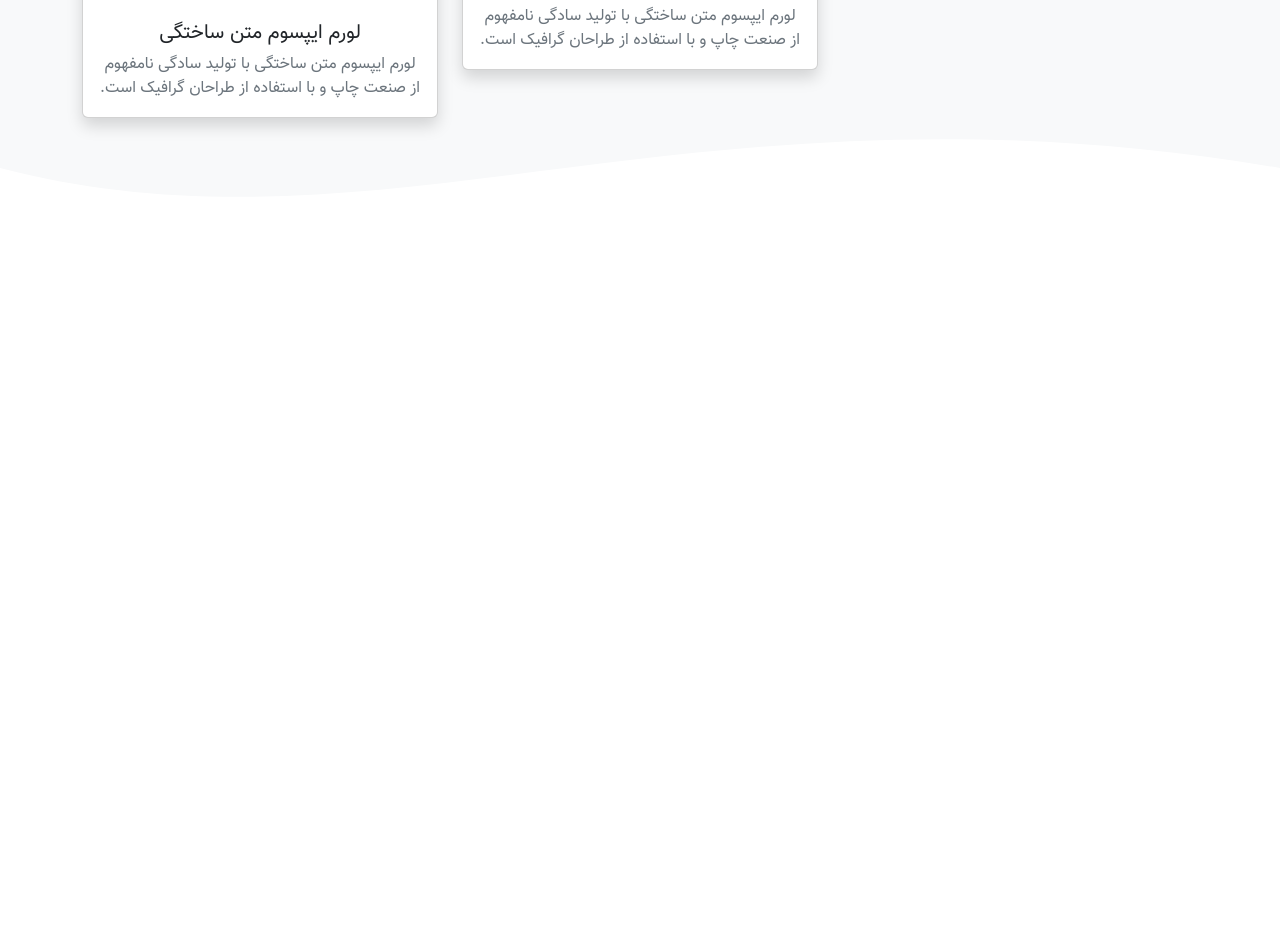
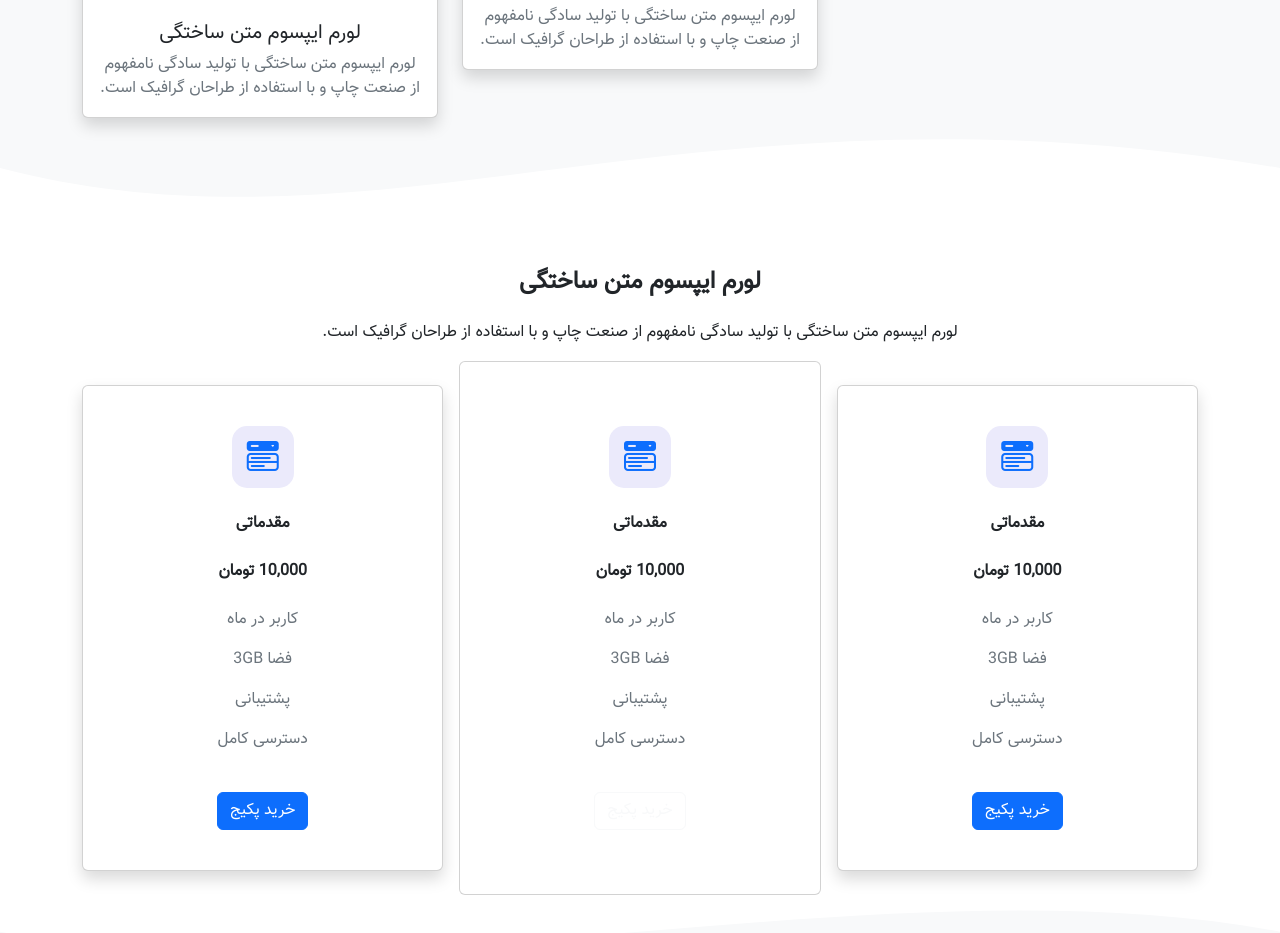
Before and after one commit to Alima3ter/Front-WP4, a plain HTML site: page index.html in a window 1280 px wide. Shown: the part 927-1860 px from the top of the page. Before the commit the page ends 1195 px from the top, so only its background shows below. Drawn offline with nearby package versions, Linux system fonts and the light colour scheme; files whose address does not match are found by name.

Commit message:
section3 index.html updated

```diff
--- a/index.html
+++ b/index.html
@@ -18,7 +18,7 @@
     <title>خانه</title>
   </head>
   <body>
-    <header class="shadow">
+    <header class="shadow sticky-top">
       <nav class="navbar navbar-expand-lg navbar-light bg-white">
         <div class="container">
           <a class="navbar-brand order-lg-2" href="./index.html">Dextro.io</a>
@@ -178,6 +178,73 @@
         ></path>
       </svg>
     </div>
+    <section>
+      <div class="container">
+        <div class="row text-center">
+          <h4 class="fw-bold mb-4">لورم ایپسوم متن ساختگی</h4><p>لورم ایپسوم متن ساختگی با تولید سادگی نامفهوم از صنعت چاپ و با استفاده از طراحان گرافیک است.</p>
+        </div>
+        <div class="row g-3 align-items-center">
+            <div class="col-md-4">
+                <div class="card shadow text-center py-4">
+                    <div class="card-body">
+                        <i class="bi bi-menu-button-wide-fill icon fs-2 mb-4"></i>
+                        <p class="card-title fw-bold mb-4">مقدماتی</p>
+                            <p class="card-title fw-bold mb-4">10,000 تومان</p>
+                            <p class="card-text text-muted"> کاربر در ماه </p>
+                            <p class="card-text text-muted"> فضا 3GB </p>
+                            <p class="card-text text-muted"> پشتیبانی </p>
+                            <p class="card-text text-muted"> دسترسی کامل </p>
+
+                            <button class="btn btn-primary mt-4">خرید پکیج</button>
+                    </div>
+                </div>
+            </div>
+            <div class="col-md-4 ">
+                <div class="card card-primary text-center py-5 ">
+                    <div class="card-body">
+                        <i class="bi bi-menu-button-wide-fill icon fs-2 mb-4"></i>
+                        <p class="card-title fw-bold mb-4">مقدماتی</p>
+                            <p class="card-title fw-bold mb-4">10,000 تومان</p>
+                            <p class="card-text text-muted"> کاربر در ماه </p>
+                            <p class="card-text text-muted"> فضا 3GB </p>
+                            <p class="card-text text-muted"> پشتیبانی </p>
+                            <p class="card-text text-muted"> دسترسی کامل </p>
+
+                            <button class="btn btn-outline-light mt-4">خرید پکیج</button>
+                    </div>
+                </div>
+            </div>
+            <div class="col-md-4">
+                <div class="card shadow text-center py-4">
+                    <div class="card-body">
+                        <i class="bi bi-menu-button-wide-fill icon fs-2 mb-4"></i>
+                        <p class="card-title fw-bold mb-4">مقدماتی</p>
+                            <p class="card-title fw-bold mb-4">10,000 تومان</p>
+                            <p class="card-text text-muted"> کاربر در ماه </p>
+                            <p class="card-text text-muted"> فضا 3GB </p>
+                            <p class="card-text text-muted"> پشتیبانی </p>
+                            <p class="card-text text-muted"> دسترسی کامل </p>
+
+                            <button class="btn btn-primary mt-4">خرید پکیج</button>
+                    </div>
+                </div>
+            </div>
+
+
+
+
+
+
+        </div>
+      </div>
+    </section>
+
+    <div style="height: 110px; overflow: hidden;"><svg viewBox="0 0 500 150" preserveAspectRatio="none"
+        style="height: 100%; width: 100%;">
+        <path d="M0.00,49.99 C150.00,150.00 349.20,-49.99 500.00,49.99 L500.00,150.00 L0.00,150.00 Z"
+            style="stroke: none; fill: #f8f9fa;">
+        </path>
+    </svg>
     <script
       src="https://cdn.jsdelivr.net/npm/bootstrap@5.2.2/dist/js/bootstrap.bundle.min.js"
       integrity="sha384-OERcA2EqjJCMA+/3y+gxIOqMEjwtxJY7qPCqsdltbNJuaOe923+mo//f6V8Qbsw3"
```
